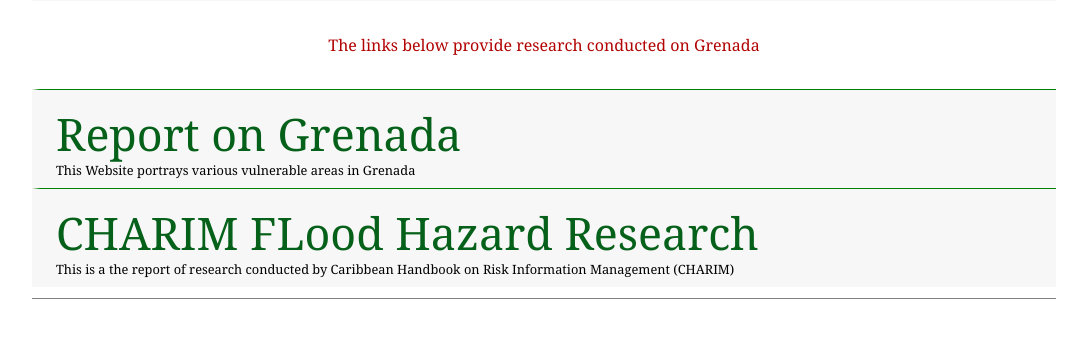
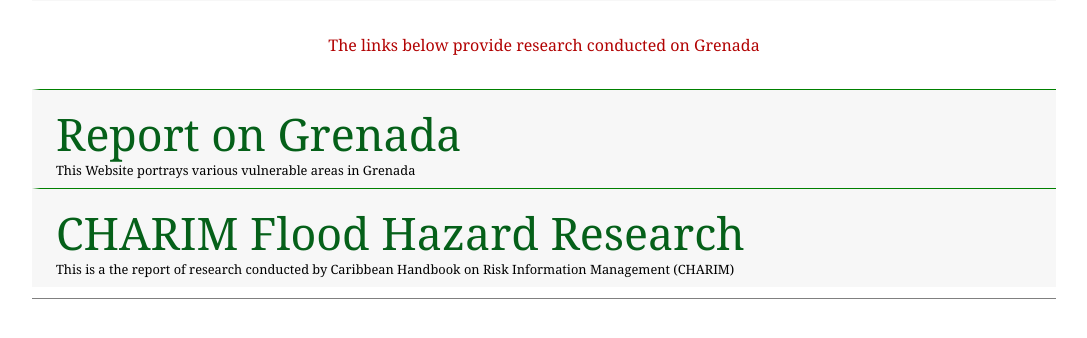
Before and after one commit to q-schen/gp481, a plain HTML site: page resources.html in a window 1280 px wide. Shown: the part 632-970 px from the top of the page, without its empty margins (96-1183 px from the left). Drawn offline with Linux system fonts and the light colour scheme.

Commit message:
Update resources.html

```diff
--- a/resources.html
+++ b/resources.html
@@ -47,7 +47,7 @@
             <p class="subtext">This Website portrays various vulnerable areas in Grenada</p>
         </div>
         <div class="entry bord">
-            <h2><a href="http://www.charim.net/sites/default/files/handbook/maps/GRENADA/GREFloodReport.pdf" class="permalink fill-div">CHARIM FLood Hazard Research</a></h2>
+            <h2><a href="http://www.charim.net/sites/default/files/handbook/maps/GRENADA/GREFloodReport.pdf" class="permalink fill-div">CHARIM Flood Hazard Research</a></h2>
             <p class="subtext">This is a the report of research conducted by Caribbean Handbook on Risk Information Management (CHARIM)</p>
         </div>
         <div class="closing"></div>
```
